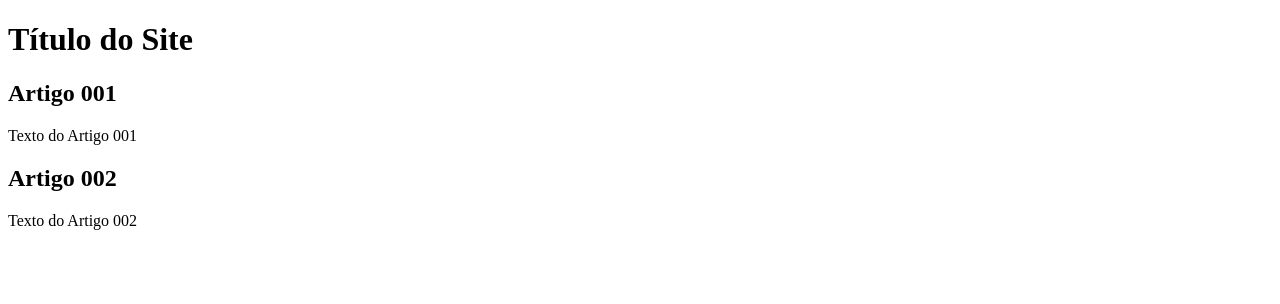
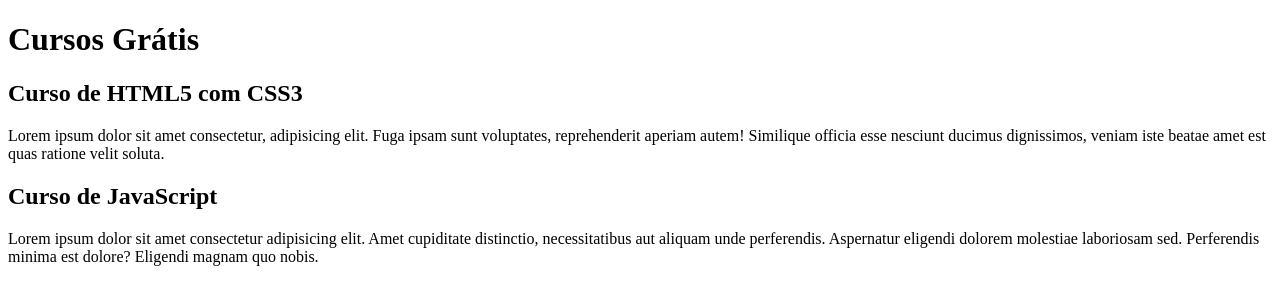
Before and after one commit to leonardovere/projeto-site, a plain HTML site: page index.html in a window 1280 px wide. Drawn offline with Linux system fonts and the light colour scheme.

Commit message:
comecei a escrever o conteúdo

```diff
--- a/index.html
+++ b/index.html
@@ -8,17 +8,17 @@
 <body>
     <main>
         <header>
-            <h1>Título do Site</h1>
+            <h1>Cursos Grátis</h1>
         </header>
 
         <article>
-            <h2>Artigo 001</h2>
-            <p>Texto do Artigo 001</p>
+            <h2>Curso de HTML5 com CSS3</h2>
+            <p>Lorem ipsum dolor sit amet consectetur, adipisicing elit. Fuga ipsam sunt voluptates, reprehenderit aperiam autem! Similique officia esse nesciunt ducimus dignissimos, veniam iste beatae amet est quas ratione velit soluta.</p>
         </article>
 
         <article>
-            <h2>Artigo 002</h2>
-            <p>Texto do Artigo 002</p>
+            <h2>Curso de JavaScript</h2>
+            <p>Lorem ipsum dolor sit amet consectetur adipisicing elit. Amet cupiditate distinctio, necessitatibus aut aliquam unde perferendis. Aspernatur eligendi dolorem molestiae laboriosam sed. Perferendis minima est dolore? Eligendi magnam quo nobis.</p>
         </article>
     </main>
 </body>
```
